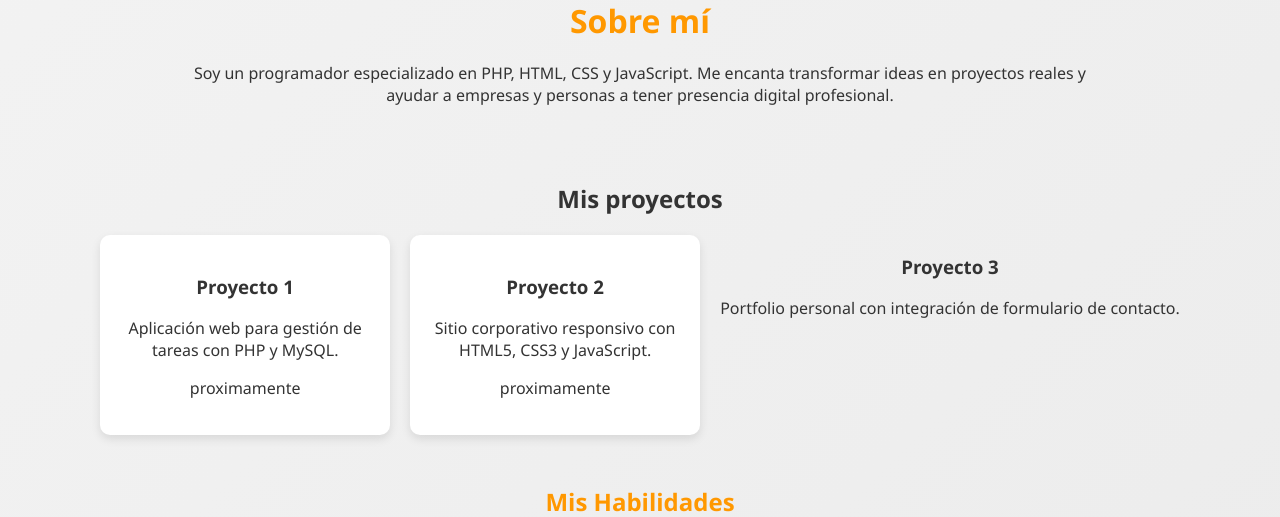
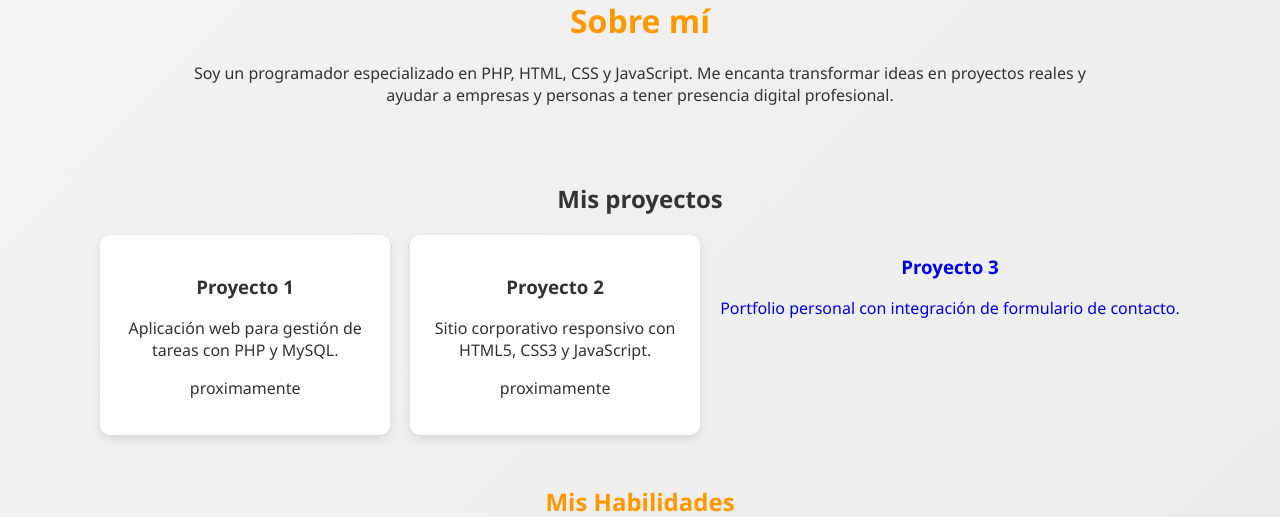
Before and after one commit to Miniquique/porfolio, a PHP site: page / in a window 1280 px wide. Shown: the part 592-1109 px from the top of the page. Run offline with PHP 8.4, Linux system fonts and the light colour scheme.

Commit message:
enlace bien

```diff
--- a/css/estilo.css
+++ b/css/estilo.css
@@ -133,11 +133,6 @@ main {
     color: inherit;
 }
 
-.proyectos a {
-    display: block;
-    text-decoration: none;
-    color: inherit;
-}
 
 /* =========================
    HABILIDADES
```
